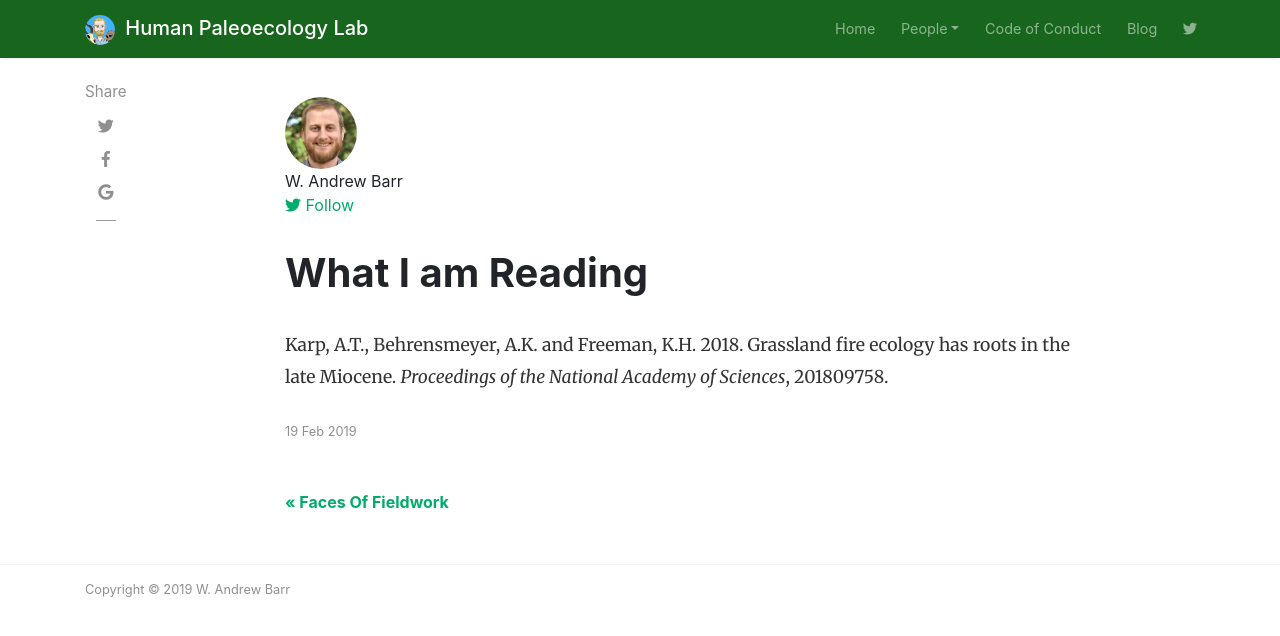
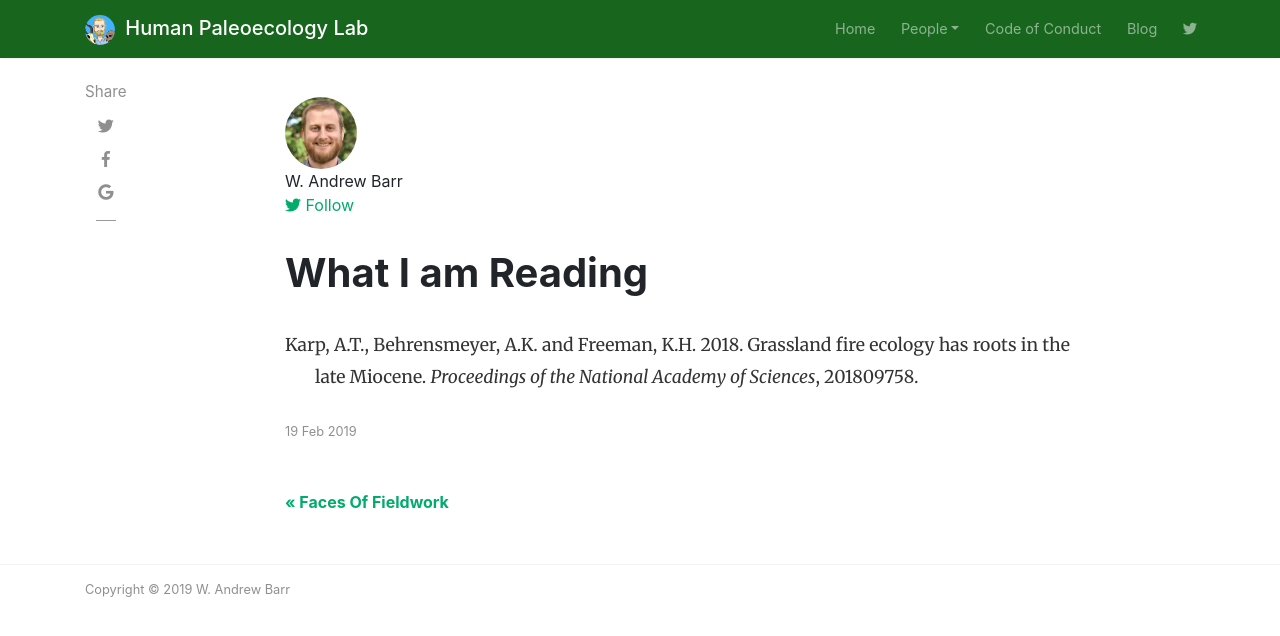
Before and after one commit to wabarr/PAPER, a Jekyll site: the page built from _posts/2019-02-19-what-i-am-reading.md, in a window 1280 px wide. Shown: the top 636 px of the page. Built offline with Jekyll 4.4.1, drawn with Linux system fonts in a browser that asks for light colours; nearby versions of some CDN libraries; comment, search, counter and statistics services are not loaded.

Commit message:
add hanging indent citation class

```diff
--- a/_posts/2019-02-19-what-i-am-reading.md
+++ b/_posts/2019-02-19-what-i-am-reading.md
@@ -6,4 +6,4 @@ categories: []
 date: 2019-02-19 17:14:13 +0000
 
 ---
-Karp, A.T., Behrensmeyer, A.K. and Freeman, K.H. 2018. Grassland fire ecology has roots in the late Miocene. _Proceedings of the National Academy of Sciences_, 201809758.
+<p class="citation">Karp, A.T., Behrensmeyer, A.K. and Freeman, K.H. 2018. Grassland fire ecology has roots in the late Miocene. <i>Proceedings of the National Academy of Sciences</i>, 201809758.</p>
--- a/assets/css/customizations.css
+++ b/assets/css/customizations.css
@@ -6,3 +6,9 @@
 .navbar-brand img {
     border-radius: 50%;
 }
+
+
+.citation {
+  padding-left: 30px ;
+  text-indent: -30px ;
+}
```
Also changed, not shown: _posts/2018-12-16-what-i-am-reading.md (+1 -1 lines), _posts/2018-12-20-what-i-am-reading.md (+1 -1 lines).
